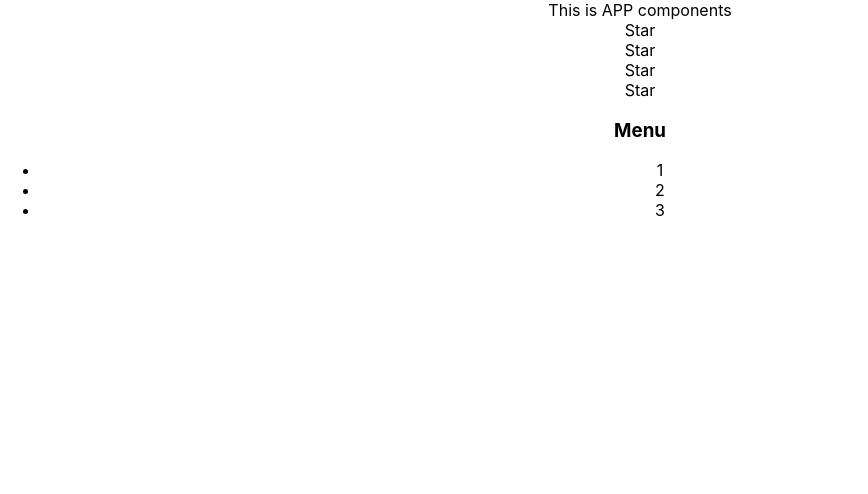
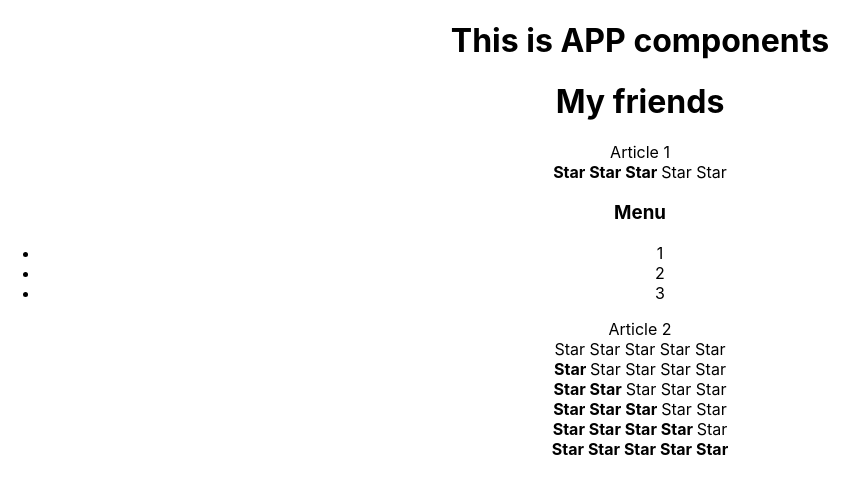
Before and after one commit to svetik-kov/IT_Incubator_kabzda, a React (Create React App) app: page / in a window 1280 px wide. Shown: the top 494 px of the page, without its empty margins (0-868 px from the left). Built offline with nearby package versions, Linux system fonts and the light colour scheme.

Commit message:
создание компоненты  Rating через props

```diff
--- a/src/App.tsx
+++ b/src/App.tsx
@@ -1,8 +1,10 @@
 import React from 'react';
-import logo from './logo.svg';
 import './App.css';
+import Accordion from "./Components/Accordion";
+import {Rating} from "./Components/Rating";
 
 function App() {
+    console.log('APP')
     return (
         <div className="App">
             {/*  <header className="App-header">
@@ -20,35 +22,29 @@
         </a>
       </header>*/}
 
-      This is APP components
-        <Rating/>
+            <PageTitle title={'This is APP components'} />
+            <PageTitle title={'My friends'} />
+            Article 1
+            <Rating value={3}/>
             <Accordion/>
+            Article 2
+            <Rating value={0}/>
+            <Rating value={1}/>
+            <Rating value={2}/>
+            <Rating value={3}/>
+            <Rating value={4}/>
+            <Rating value={5}/>
+
         </div>
     );
 }
 
+function PageTitle (props:any) {
 
-function Rating(){
-   return(
-       <div>
-        <div> Star</div>
-        <div> Star</div>
-        <div> Star</div>
-        <div> Star</div>
-    </div>)
-}
+    return (
+        <div> <h1>{props.title}</h1></div>
+    )
 
-function Accordion(){
-    return (
-        <div>
-            <h3>Menu</h3>
-            <ul>
-                <li>1</li>
-                <li>2</li>
-                <li>3</li>
-            </ul>
-        </div>
-    )
 }
 
 
--- /dev/null
+++ b/src/Components/Accordion.tsx
@@ -0,0 +1,28 @@
+import React from "react";
+
+function Accordion() {
+
+    return (
+        <div>
+            <AccordionTitle/>
+            <AccordionBody/>
+        </div>
+    )
+}
+
+function AccordionTitle() {
+    return <h3>Menu</h3>
+}
+
+function AccordionBody() {
+    return (
+        <ul>
+            <li>1</li>
+            <li>2</li>
+            <li>3</li>
+        </ul>
+    )
+
+}
+
+export default Accordion
--- /dev/null
+++ b/src/Components/Rating.tsx
@@ -0,0 +1,83 @@
+import React from "react";
+
+export function Rating(props: any) {
+    if (props.value === 0) {
+        return (
+            <div><Star selected={false}/>
+                <Star selected={false}/>
+                <Star selected={false}/>
+                <Star selected={false}/>
+                <Star selected={false}/>
+            </div>
+    )
+    }
+    if (props.value === 1) {
+        return (
+            <div><Star selected={true}/>
+                <Star selected={false}/>
+                <Star selected={false}/>
+                <Star selected={false}/>
+                <Star selected={false}/>
+            </div>
+        )
+    }
+    if (props.value === 2) {
+        return (
+            <div><Star selected={true}/>
+                <Star selected={true}/>
+                <Star selected={false}/>
+                <Star selected={false}/>
+                <Star selected={false}/>
+            </div>
+        )
+    }
+    if (props.value === 3) {
+        return (
+            <div><Star selected={true}/>
+                <Star selected={true}/>
+                <Star selected={true}/>
+                <Star selected={false}/>
+                <Star selected={false}/>
+            </div>
+        )
+    } if (props.value === 4) {
+        return (
+            <div><Star selected={true}/>
+                <Star selected={true}/>
+                <Star selected={true}/>
+                <Star selected={true}/>
+                <Star selected={false}/>
+            </div>
+        )
+    }
+    if (props.value === 5) {
+        return (
+            <div><Star selected={true}/>
+                <Star selected={true}/>
+                <Star selected={true}/>
+                <Star selected={true}/>
+                <Star selected={true}/>
+            </div>
+        )
+    } else {
+        return (
+            <div><Star selected={false}/>
+                <Star selected={false}/>
+                <Star selected={false}/>
+                <Star selected={false}/>
+                <Star selected={false}/>
+            </div>)
+    }
+
+
+
+}
+
+function Star(props: any) {
+    if (props.selected === true) {
+        return <span><b>Star </b></span>
+    } else {
+        return <span>Star </span>
+    }
+
+}
```
Lines whose indentation alone changed are shown as unchanged.
